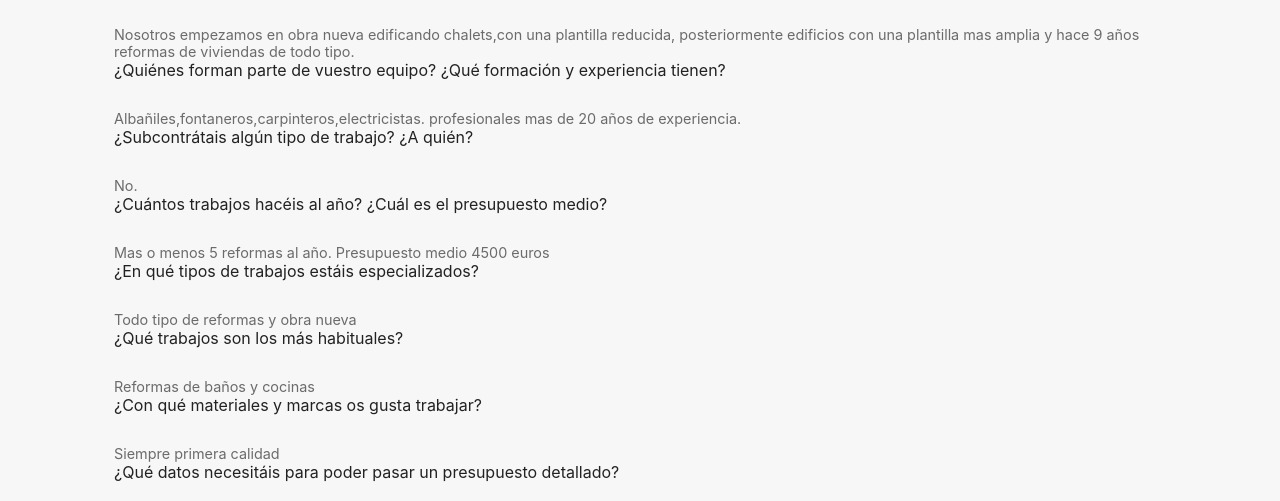
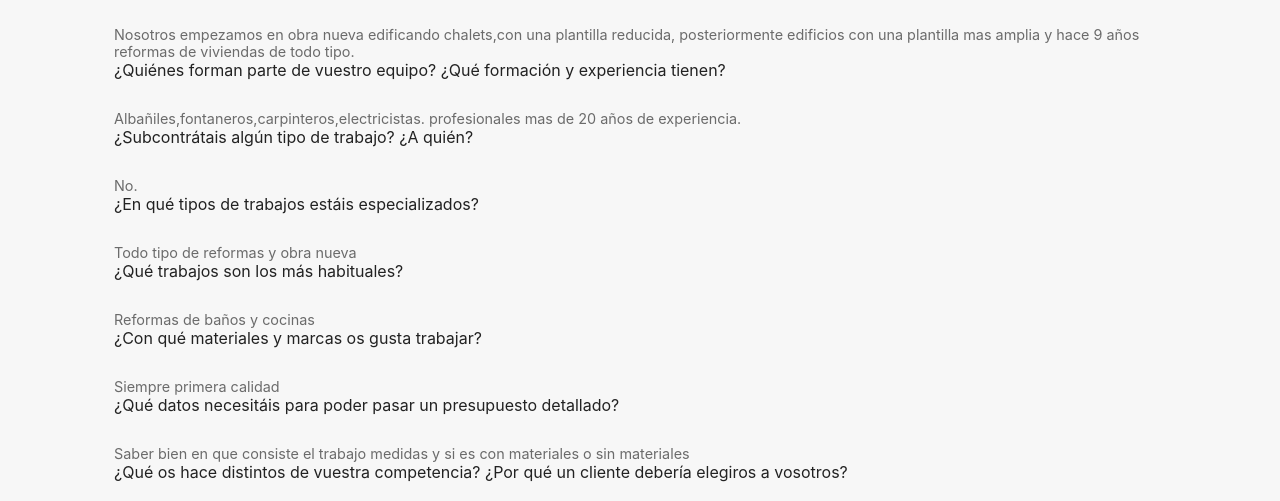
Before and after one commit to RMontesJ/Reformas-Asier, a PHP site: page / in a window 1280 px wide. Shown: the part 1386-1887 px from the top of the page. Run offline with PHP 8.4, Linux system fonts and the light colour scheme; some libraries are stand-ins or nearby versions.

Commit message:
Frases quitadas

```diff
--- a/index.php
+++ b/index.php
@@ -84,9 +84,6 @@
             <dt>¿Subcontrátais algún tipo de trabajo? ¿A quién?</dt>
             <dd class="muted">No.</dd>
 
-            <dt>¿Cuántos trabajos hacéis al año? ¿Cuál es el presupuesto medio?</dt>
-            <dd class="muted">Mas o menos 5 reformas al año. Presupuesto medio 4500 euros</dd>
-
             <dt>¿En qué tipos de trabajos estáis especializados?</dt>
             <dd class="muted">Todo tipo de reformas y obra nueva</dd>
 
```
